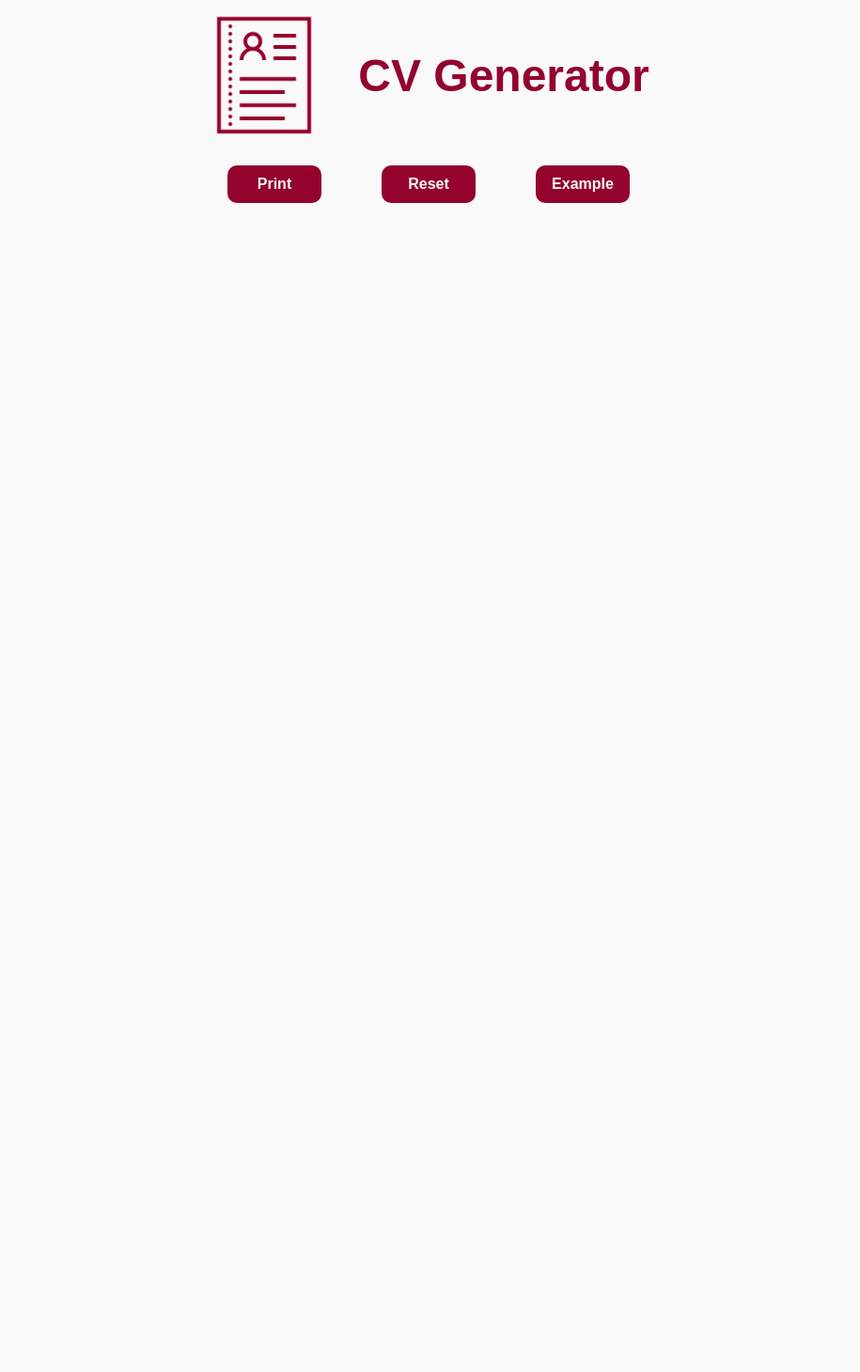
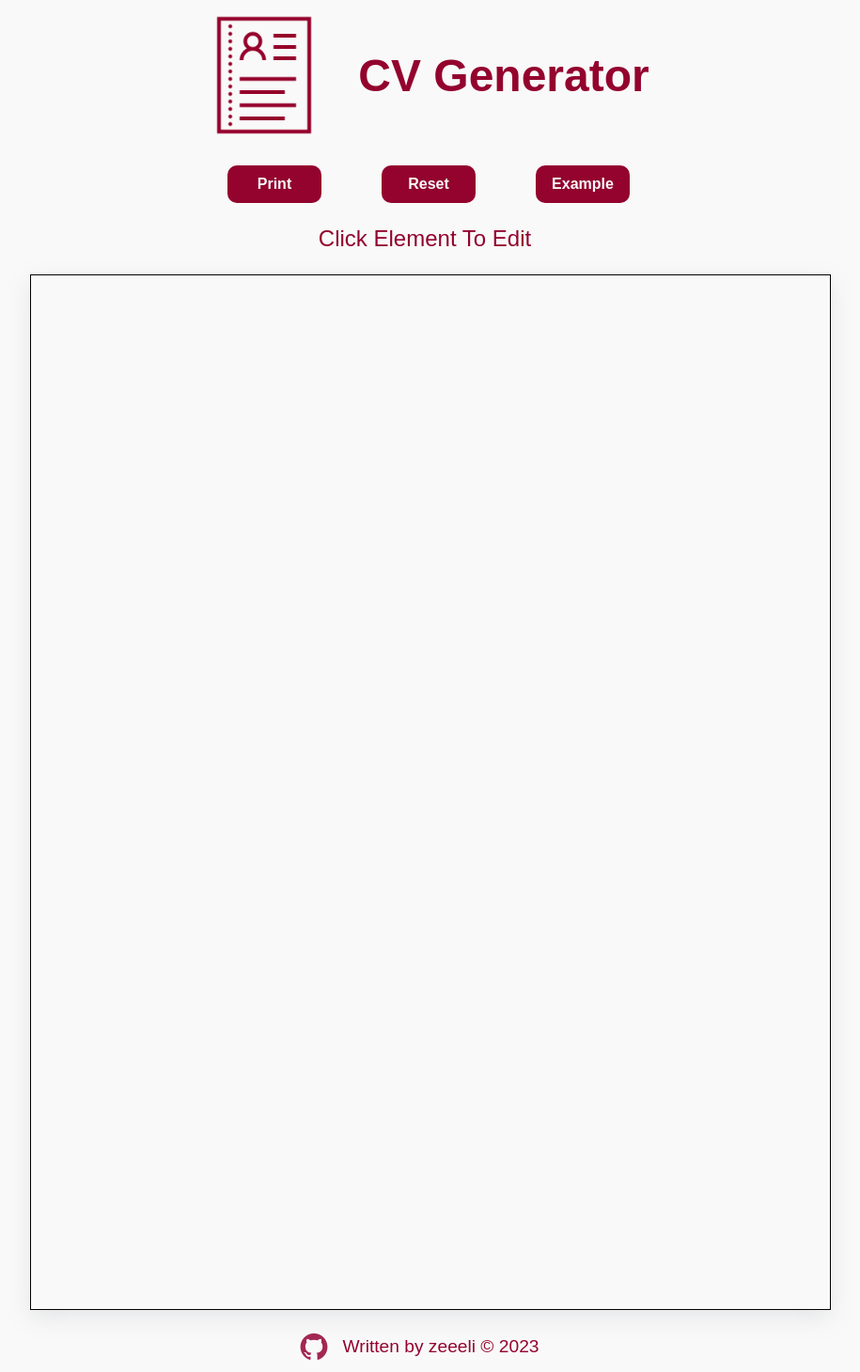
Before and after one commit to zeeeli/cv-generator, a React (Create React App) app: page / in a window 1280 px wide. Shown: the whole page at 94% size, without its empty margins (194-1109 px from the left). Before the commit the page ends 800 px from the top, so only its background shows below. Built offline with nearby package versions, Linux system fonts and the light colour scheme.

Commit message:
Add footer and  semantic html tags

```diff
--- a/src/App.css
+++ b/src/App.css
@@ -32,6 +32,11 @@ body {
   padding: 0;
 }
 
+a {
+  text-decoration: none;
+  color: inherit;
+}
+
 :root {
   font-size: 16px;
   font-family: Arial, Helvetica, sans-serif;
@@ -45,3 +50,28 @@ body {
   display: flex;
   flex-direction: column;
 }
+
+.instruct {
+  text-align: center;
+  padding-top: 24px;
+  padding-bottom: 24px;
+  font-family: inherit;
+  font-size: 1.5rem;
+  padding-left: 12px;
+  color: #93032e;
+}
+
+footer {
+  margin-top: auto;
+  font-size: 1.2rem;
+  color: #93032e;
+  font-weight: 200;
+  padding-bottom: 12px;
+}
+
+footer > a {
+  display: flex;
+  justify-content: center;
+  align-items: center;
+  gap: 16px;
+}
--- a/src/App.js
+++ b/src/App.js
@@ -3,6 +3,8 @@ import CVHeader from "./components/CVHeader";
 import logoPath from "./assets/ResumeLogo.png";
 import "./App.css";
 import CVNav from "./components/CVNav";
+import CVMain from "./components/CVMain";
+import CVFooter from "./components/CVFooter";
 
 class App extends Component {
   constructor() {
@@ -17,10 +19,12 @@ class App extends Component {
         {/* <CVNav> contains reset, example, and print buttons */}
         <CVNav />
 
+        <span className="instruct">Click Element To Edit</span>
+
         {/* <main> contains CV */}
-        <main></main>
+        <CVMain></CVMain>
 
-        <footer></footer>
+        <CVFooter></CVFooter>
       </div>
     );
   }
--- /dev/null
+++ b/src/components/CVFooter.js
@@ -0,0 +1,20 @@
+import React, { Component } from "react";
+
+export class CVFooter extends Component {
+  render() {
+    return (
+      <footer>
+        <a href="https://github.com/zeeeli" id="github-link">
+          <img
+            src={require("../assets/github.png")}
+            alt="github logo"
+            style={{ width: 30, height: 30 }}
+          />
+          <span>Written by zeeeli © 2023</span>
+        </a>
+      </footer>
+    );
+  }
+}
+
+export default CVFooter;
--- a/src/components/CVHeader.js
+++ b/src/components/CVHeader.js
@@ -9,10 +9,10 @@ class CVHeader extends Component {
   render() {
     const { logo, size } = this.props;
     return (
-      <div className="cv-header">
+      <header className="cv-header">
         <img src={logo} alt="Resume Icon" width={size} height={size} />
         <h1>CV Generator</h1>
-      </div>
+      </header>
     );
   }
 }
--- /dev/null
+++ b/src/components/CVMain.css
@@ -0,0 +1,14 @@
+/* ./src/components/CVMain.css */
+.main-wrapper {
+  display: flex;
+  justify-content: center;
+  padding-bottom: 24px;
+  padding-left: 24px;
+}
+
+.cv-wrapper {
+  width: 850px;
+  height: 1100px;
+  border: 1px solid black;
+  box-shadow: rgba(149, 157, 165, 0.2) 0px 8px 24px;
+}
--- /dev/null
+++ b/src/components/CVMain.js
@@ -0,0 +1,12 @@
+import React, { Component } from "react";
+import "./CVMain.css";
+
+export default class CVMain extends Component {
+  render() {
+    return (
+      <div className="main-wrapper">
+        <div className="cv-wrapper"></div>
+      </div>
+    );
+  }
+}
--- a/src/components/CVNav.js
+++ b/src/components/CVNav.js
@@ -2,10 +2,6 @@ import React, { Component } from "react";
 import "../components/CVNav.css";
 
 class CVNav extends Component {
-  constructor(props) {
-    super(props);
-  }
-
   render() {
     return (
       <div className="cv-nav">
```
Also changed, not shown: src/assets/github.png (added).
